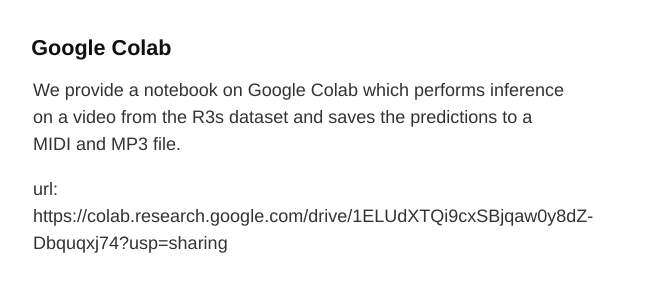
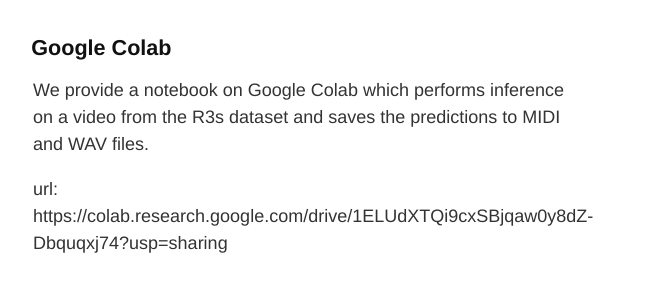
Before and after one commit to jmm7621/sup_material, a Jekyll site: the page built from index.md, in a window 1280 px wide. Shown: the part 251-551 px from the top of the page, without its empty margins (337-989 px from the left). Built offline with Jekyll 4.4.1, drawn with Linux system fonts in a browser that asks for light colours; our own code applies the rules of GitHub Pages for plain Markdown files.

Commit message:
Update index.md

```diff
--- a/index.md
+++ b/index.md
@@ -2,7 +2,7 @@
 Supplamentary materials to accompany the paper: Pay Attention to the Keys: Visual Piano Transcription Using Transformers.
 
 ## Google Colab
-We provide a notebook on Google Colab which performs inference on a video from the R3s dataset and saves the predictions to a MIDI and MP3 file.
+We provide a notebook on Google Colab which performs inference on a video from the R3s dataset and saves the predictions to MIDI and WAV files.
 
 url: https://colab.research.google.com/drive/1ELUdXTQi9cxSBjqaw0y8dZ-Dbquqxj74?usp=sharing
 
```
